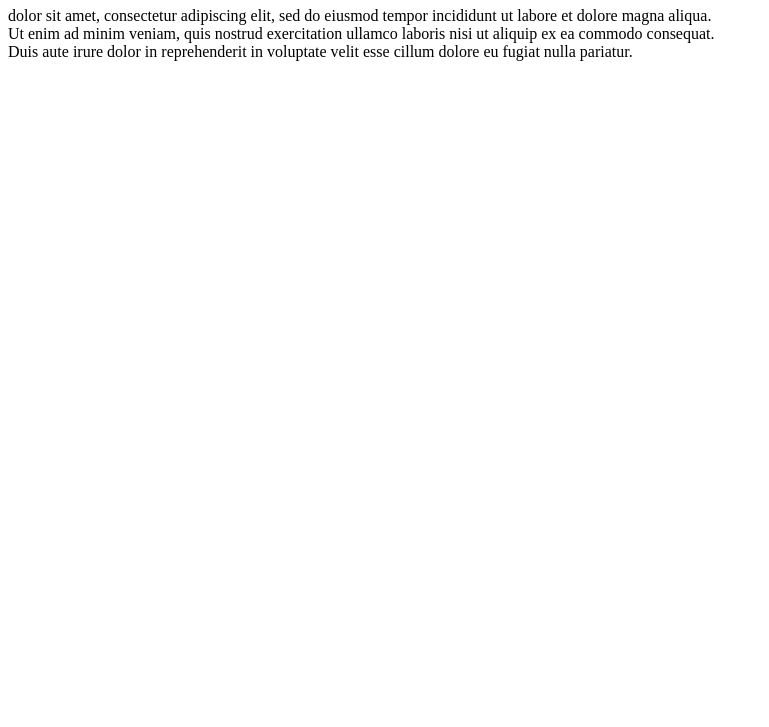
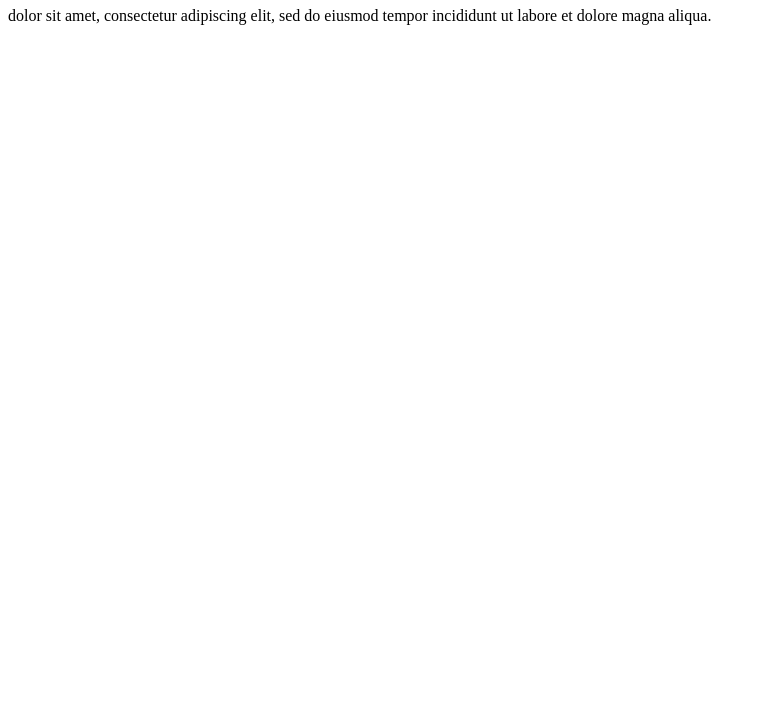
Before and after one commit to YanicNeon/SimpleTest, a plain HTML site: page index.html in a window 1280 px wide. Shown: the part 73-800 px from the top of the page, without its empty margins (0-769 px from the left). Drawn offline with Linux system fonts and the light colour scheme.

Commit message:
yet another test

```diff
--- a/index.html
+++ b/index.html
@@ -6,7 +6,7 @@
 <body>
 
 <h1>Lorem Ipsum</h1>
-<p>dolor sit amet, consectetur adipiscing elit, sed do eiusmod tempor incididunt ut labore et dolore magna aliqua. </br>Ut enim ad minim veniam, quis nostrud exercitation ullamco laboris nisi ut aliquip ex ea commodo consequat.</br>Duis aute irure dolor in reprehenderit in voluptate velit esse cillum dolore eu fugiat nulla pariatur.</p>
+<p>dolor sit amet, consectetur adipiscing elit, sed do eiusmod tempor incididunt ut labore et dolore magna aliqua.</p>
 
 </body>
 </html>
```
